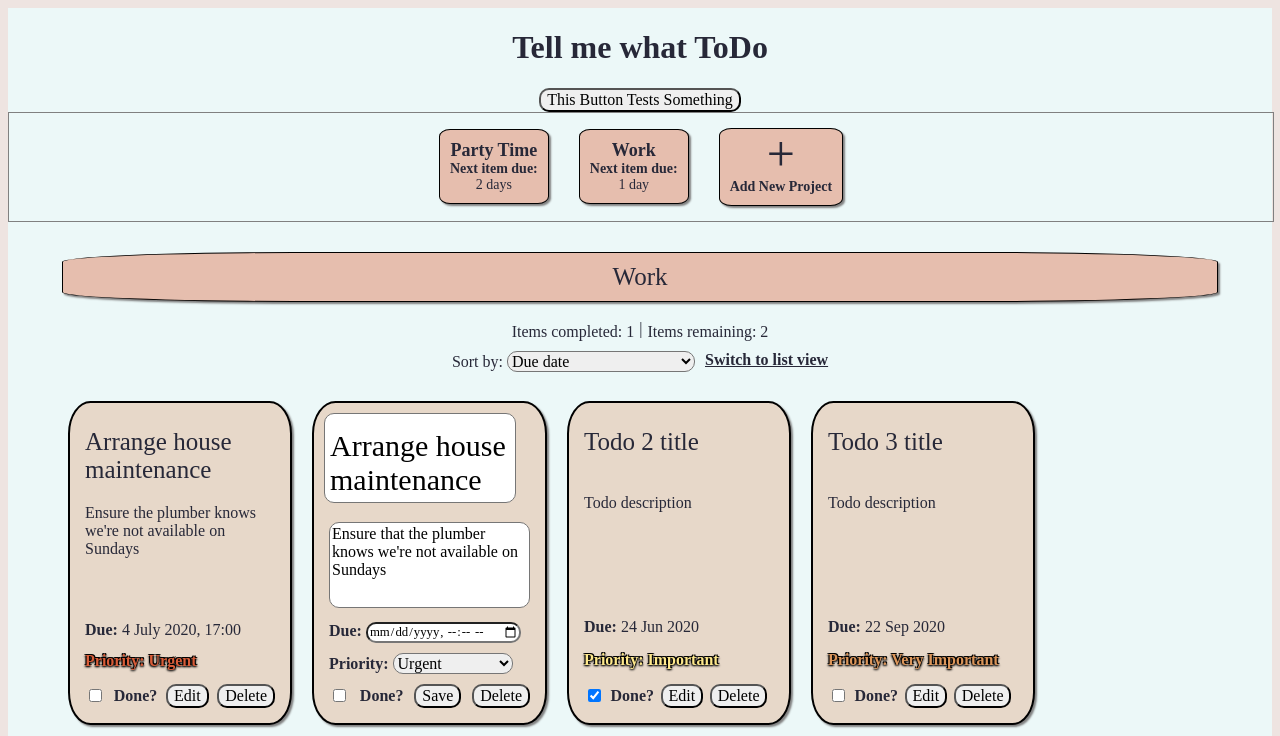
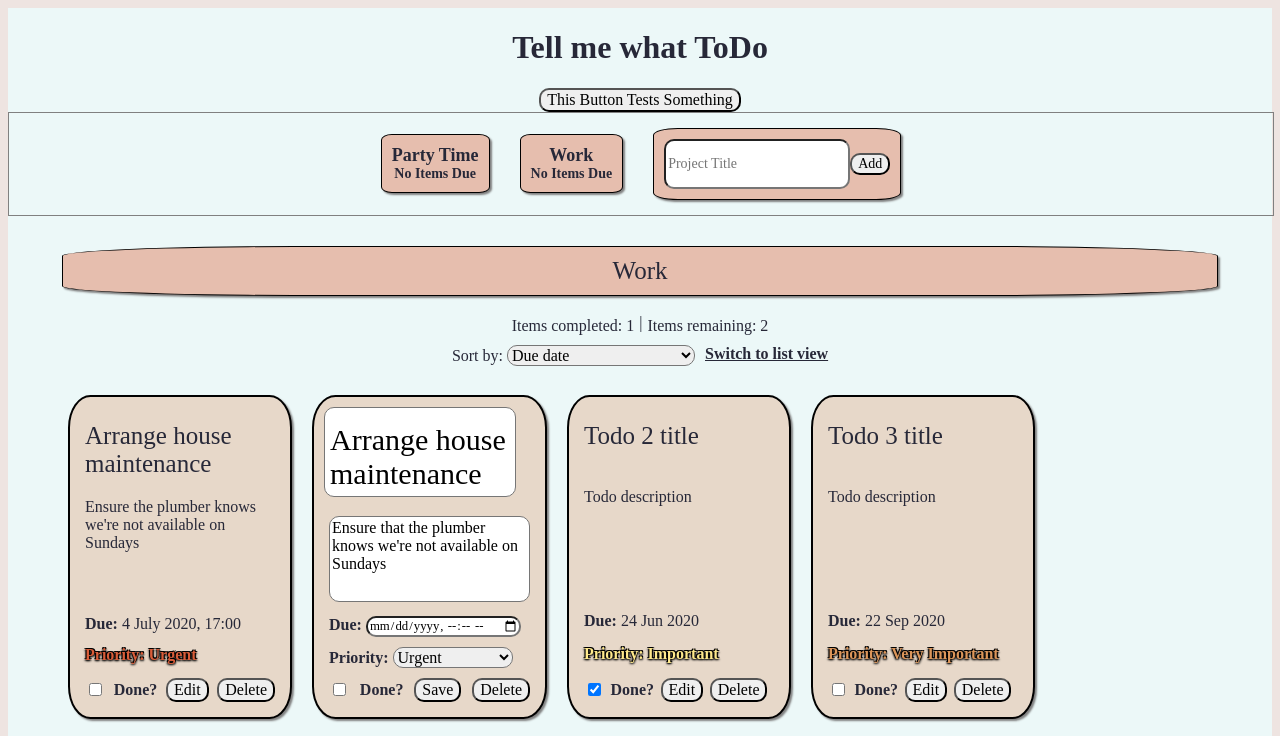
Before and after one commit to AJMcDee/ToDoApp, a website with bundled scripts: page dist/index.html in a window 1280 px wide. Both pictures are taken after a click on the button "This Button Tests Something". Shown: the top 736 px of the page. Built offline with nearby package versions, Linux system fonts and the light colour scheme.

Commit message:
Adding projects works

```diff
--- a/src/dom.js
+++ b/src/dom.js
@@ -39,9 +39,8 @@ import * as m from './mediator.js'
     m.formatDueDate(todo5.dueDate)
 
 
+})();
 
-
-})();
 
 
 const DOM = (() => {
@@ -51,11 +50,15 @@ const DOM = (() => {
     const todosRemaining = document.getElementById("todosremaining")
     const projectContainer = document.getElementById("projectcontainer")
     const testButton = document.getElementById("testbutton")
+    let addNewProjectButton
+    let projectAddForm
 
     function projectObject(projectName) {
         const projObj = m.projectList.find(proj => proj.id === projectName)
         return projObj
     }
+
+
 
     return {
         projectTitle,
@@ -65,9 +68,62 @@ const DOM = (() => {
         projectContainer,
         testButton,
         projectObject,
+        addNewProjectButton,
+        projectAddForm,
     }
 
 })();
+
+function DOMupdate(){
+    DOM.addNewProjectButton = document.getElementById("addnewproject")
+    DOM.projectAddForm = document.getElementById("projectaddform")
+}
+
+function createProjectAddForm() {
+    const newDiv = document.createElement("div")
+    newDiv.classList = "project"
+    newDiv.id = "projectaddform"
+    newDiv.style.display = "none"
+
+    const newProjectTitleEntry = document.createElement("input")
+    newProjectTitleEntry.type = "text"
+    newProjectTitleEntry.id = "newprojecttitle"
+    newProjectTitleEntry.placeholder = "Project Title"
+    newDiv.appendChild(newProjectTitleEntry)
+
+    const newBr = document.createElement("p")
+    newDiv.appendChild(newBr)
+
+    const newProjectAdd = document.createElement("button")
+    newProjectAdd.id = "newprojectadd"
+    newProjectAdd.textContent = "Add"
+    newProjectAdd.addEventListener("click", function() {
+        const newProj = project.addProject(`title`, `${newProjectTitleEntry.value}`);
+        newProj.id = "project" + (m.projectList.length);
+        m.projectList.push(newProj)
+        clearProjectContainer()
+        populateProjectContainer()
+        console.log(m.projectList)
+    })
+    newBr.appendChild(newProjectAdd)
+
+
+    DOM.projectContainer.appendChild(newDiv)
+
+}
+
+function toggleProjectAddView() {
+
+    if (DOM.projectAddForm.style.display === "none") {
+        DOM.projectAddForm.style.display = "inherit"
+        DOM.addNewProjectButton.style.display = "none"
+    } else {
+        DOM.addNewProjectButton.style.display = "inline"
+        DOM.projectAddForm.style.display = "none"
+    }
+}
+
+
 
 
 
@@ -191,7 +247,9 @@ function populateProjectContainer(){
         createProjectElement(project)
     });
     createNewProjButton()
-
+    createProjectAddForm()
+    DOMupdate()
+    addProjectSelectListeners()
 }
 
 function createNewProjButton(){
@@ -200,6 +258,11 @@ function createNewProjButton(){
     <b>Add New Project</b><br>`
     newDiv.classList = "project"
     newDiv.id = "addnewproject"
+    newDiv.addEventListener("click", function() {
+        toggleProjectAddView()
+    })
+
+
     DOM.projectContainer.appendChild(newDiv)
 }
 
@@ -297,12 +360,17 @@ function createProjectElement(projectName){
     projDiv.appendChild(projTitle)
 
 
+    const projTimeRemaining = document.createElement("span")
 
-    const projTimeRemaining = document.createElement("span")
-    const nearestDate = m.getNearestDueDate(projectName)
-    const nearestTodo = formatDistanceToNow(nearestDate)
-    projTimeRemaining.innerHTML = `<b>Next item due:</b><br>
-    ${nearestTodo}`
+    if (!projectName.dueDate) {
+        projTimeRemaining.innerHTML = `<b>No Items Due</b><br>`
+    } else {
+        const nearestDate = m.getNearestDueDate(projectName)
+        const nearestTodo = formatDistanceToNow(nearestDate)
+        projTimeRemaining.innerHTML = `<b>Next item due:</b><br>
+        ${nearestTodo}`
+    }
+
     projDiv.appendChild(projTimeRemaining)
 
     DOM.projectContainer.appendChild(projDiv)
@@ -312,16 +380,14 @@ function createProjectElement(projectName){
 
 
 /// TEST FUNCTIONS
+
 clearProjectContainer()
 populateProjectContainer()
-addProjectSelectListeners()
 updateProjectTitle(DOM.projectObject("workProject"))
 updateTodosCompleted(DOM.projectObject("workProject"))
 updateTodosRemaining(DOM.projectObject("workProject"))
 populateTodoContainer(DOM.projectObject("workProject"))
 
 DOM.testButton.addEventListener("click", e => {
-    clearProjectContainer();
-    populateProjectContainer();
-    addProjectSelectListeners();
+    toggleProjectAddView()
 })
--- a/src/mediator.js
+++ b/src/mediator.js
@@ -5,9 +5,6 @@ import * as project from './project.js'
 
 // Create project and add it to global array
 export const projectList = []
-
-
-
 
 
 // Add, remove, and change todos between projects
@@ -98,13 +95,11 @@ export function setPriority(todo, newValue) {
 // Get Statistics
 
 export function getNearestDueDate(project) {
-    console.log(project)
     const purifiedList = _.compact(project.todos)
     let allDueDates = []
     for (let i = 0; i < purifiedList.length; i++) {
         allDueDates.push(parseISO(purifiedList[i].dueDate))
     }
-    console.log(allDueDates)
     const dateToCompare = new Date()
     return closestTo(dateToCompare, allDueDates)
 }
```
Also changed, not shown: dist/index.html, dist/main.js, dist/styles.css.
